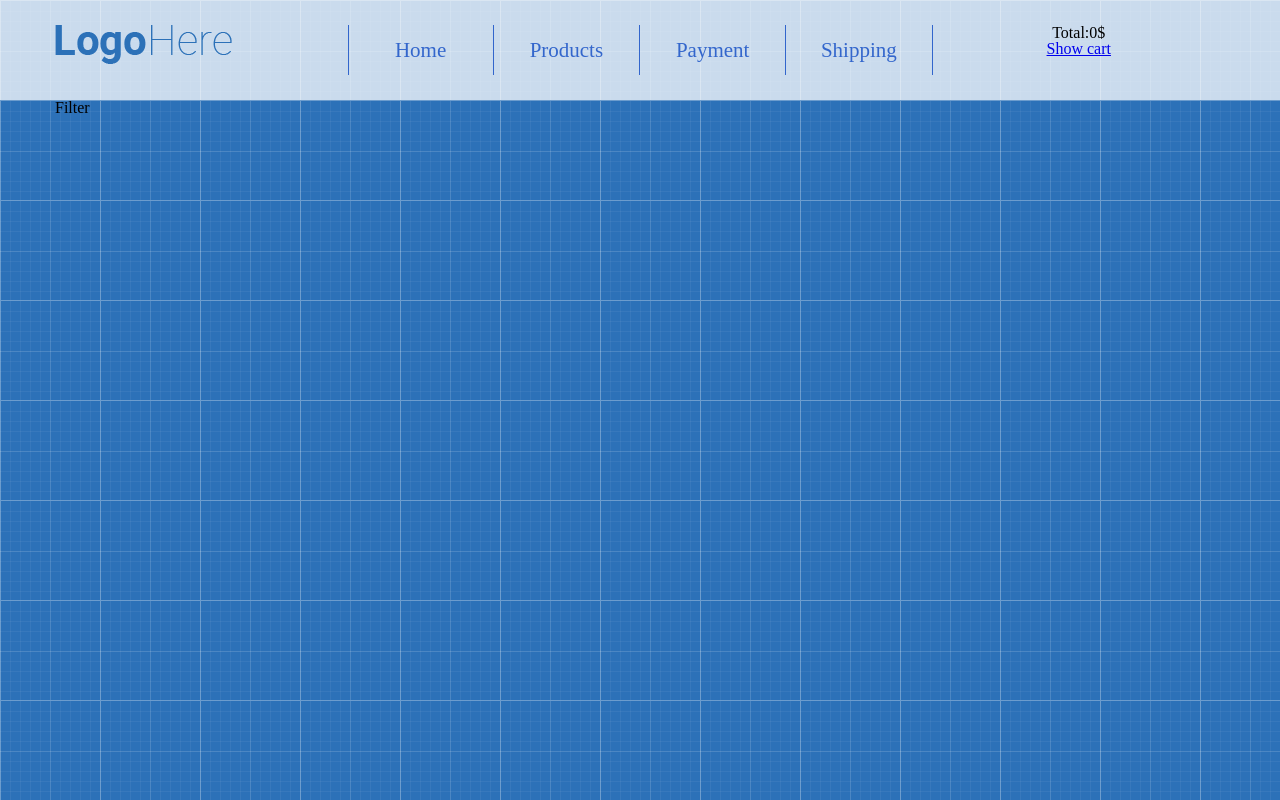
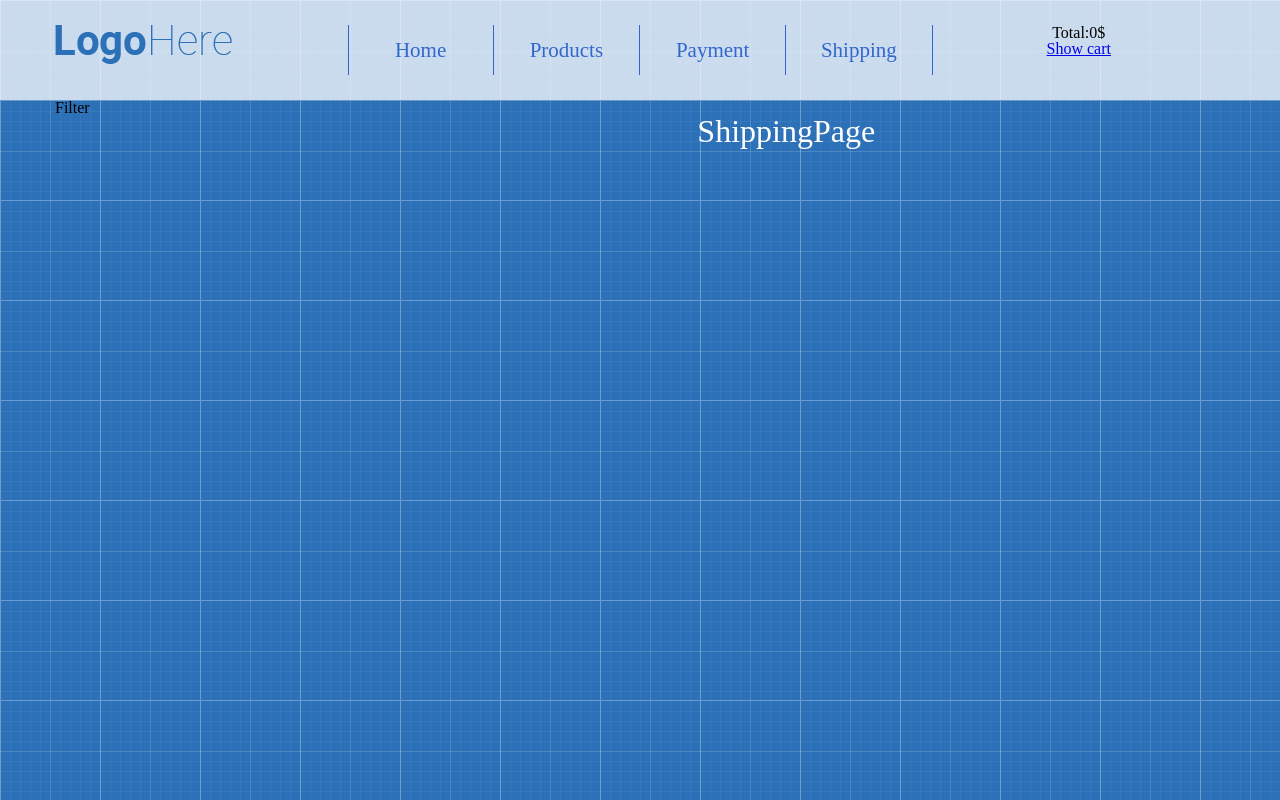
Before and after one commit to KirillNovobranov/.github.io-my-shop, a React (Create React App) app: page /shipping in a window 1280 px wide. Built offline with nearby package versions, Linux system fonts and the light colour scheme.

Commit message:
added shipping path payment path home path product path

```diff
--- a/src/App/Header/Menu/Menu.js
+++ b/src/App/Header/Menu/Menu.js
@@ -1,14 +1,15 @@
 import React from 'react'
 import './menu.css'
+import {Link} from "react-router-dom"
 
 const Menu = () => {
     return (
         <div className="menu">
             <ul>
-                <li><a href="/">Home</a></li>
-                <li><a href="/">Products</a></li>
-                <li><a href="/">Payment</a></li>
-                <li><a href="/">Shipping</a></li>
+                <li><Link to="/">Home</Link></li>
+                <li><Link to="/">Products</Link></li>
+                <li><Link to="/payment">Payment</Link></li>
+                <li><Link to="/shipping">Shipping</Link></li>
             </ul>
         </div>
     )
--- a/src/App/Main/Main.js
+++ b/src/App/Main/Main.js
@@ -1,6 +1,8 @@
 import React from 'react'
 import {Route} from 'react-router-dom'
 import CartPage from './CartPage'
+import PaymentPage from './PaymentPage/PaymentPage'
+import ShippingPage from './ShippingPage/ShippingPage'
 import ProductsList from './Products/ProductsList'
 
 const Main = ({
@@ -25,6 +27,8 @@
                             )}
                             />
                             <Route path="/cart" component={CartPage} />
+                            <Route path="/payment" component={PaymentPage} />
+                            <Route path="/shipping" component={ShippingPage} />
                         </div>
                     </div>
                 </div>
--- /dev/null
+++ b/src/App/Main/PaymentPage/PaymentPage.js
@@ -0,0 +1,13 @@
+import React from 'react'
+
+
+const PaymentPage = ({
+}) => {
+    return (
+        <div>
+            <h1 className="page-title">PaymentPage</h1>
+        </div>
+    )
+}
+
+export default PaymentPage
--- /dev/null
+++ b/src/App/Main/ShippingPage/ShippingPage.js
@@ -0,0 +1,13 @@
+import React from 'react'
+
+
+const ShippingPage = ({
+}) => {
+    return (
+        <div>
+            <h1 className="page-title">ShippingPage</h1>
+        </div>
+    )
+}
+
+export default ShippingPage
```
